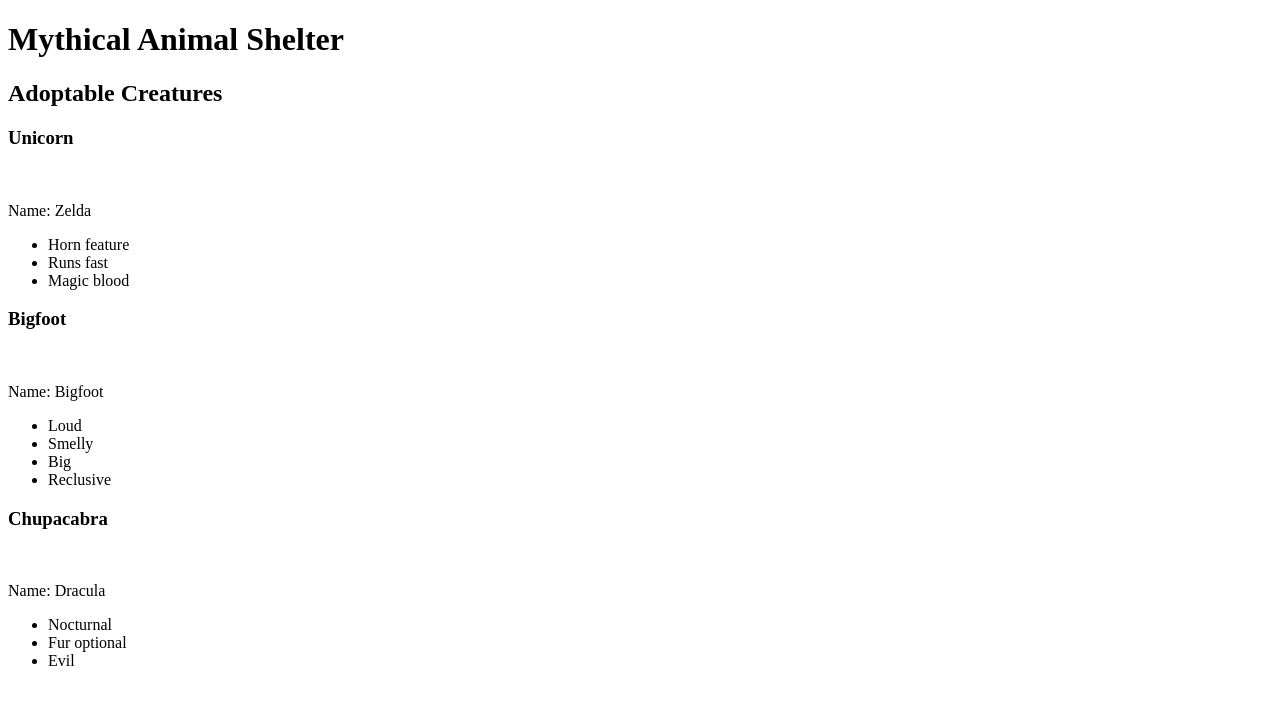
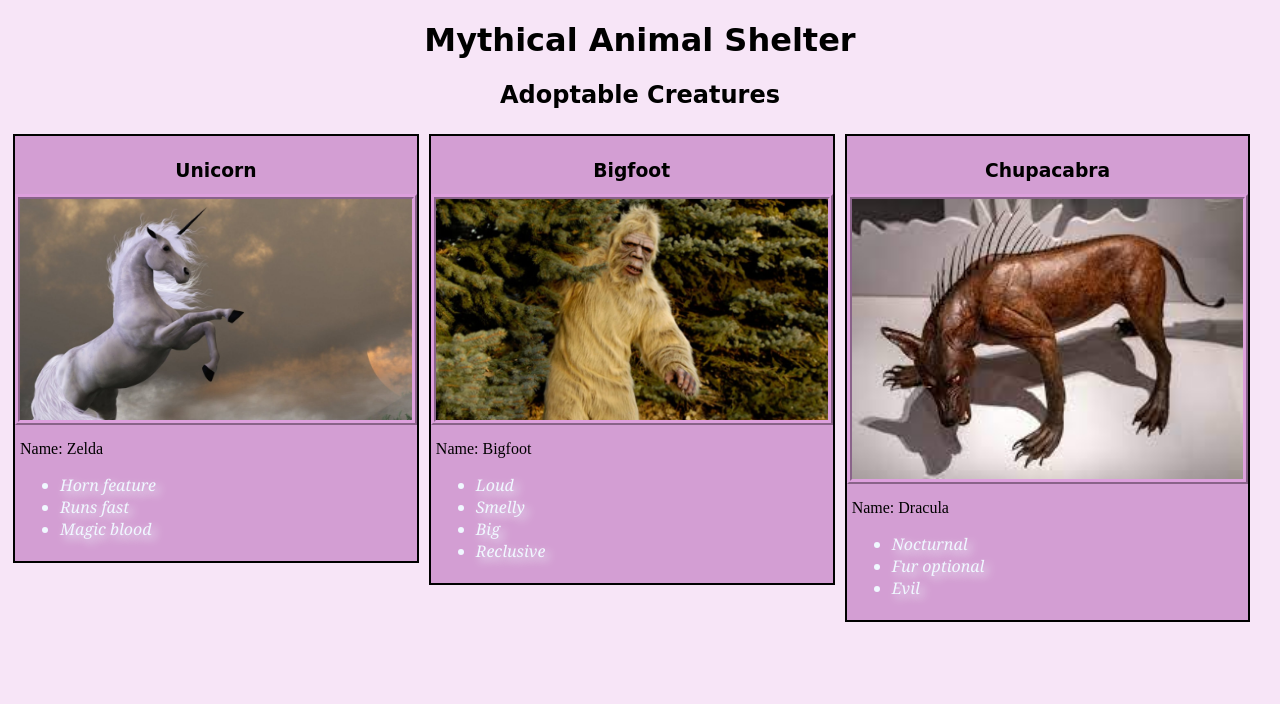
Before and after one commit to EmilioG1/animal-shelter, a plain HTML site: page index.html in a window 1280 px wide. Drawn offline with Linux system fonts and the light colour scheme.

Commit message:
Added css and images
Co-authored-by: Jessica Schueler <jessicagrace.schueler@gmail.com>

```diff
--- a/index.html
+++ b/index.html
@@ -7,16 +7,19 @@
 <body>
   <h1>Mythical Animal Shelter</h1>
   <h2>Adoptable Creatures</h2>
+    <div class="column">
     <h3>Unicorn</h3>
-  <img src="" alt="">
+    <img src="img/unicorn.jpeg" alt="Unicorn" class="centered-image">
     <p>Name: Zelda</p>
     <ul>
       <li>Horn feature</li>
       <li>Runs fast</li>
       <li>Magic blood</li>
     </ul>
+  </div>
+  <div class="column">
     <h3>Bigfoot</h3>
-  <img src="" alt="">
+    <img src="img/bigfoot.webp" alt="Largefoot" class="centered-image">
     <p>Name: Bigfoot</p>
     <ul>
       <li>Loud</li>
@@ -24,13 +27,16 @@
       <li>Big</li>
       <li>Reclusive</li>
     </ul>
+  </div>
+  <div class="column">
     <h3>Chupacabra</h3>
-  <img src="" alt="">
+    <img src="img/chupacabra.jpeg" alt="Weird coyote" class="centered-image">
     <p>Name: Dracula</p>
     <ul>
       <li>Nocturnal</li>
       <li>Fur optional</li>
       <li>Evil</li>
     </ul>
+  </div>
 </body>
 </html>
--- a/styles.css
+++ b/styles.css
@@ -0,0 +1,47 @@
+.column {
+  width:31%;
+  float: left;
+  border: 2px solid black;
+  margin: 5px;
+  padding: 5px;
+  background-color: rgba(128, 0, 128, 0.308);
+}
+
+body {
+  background-color: rgba(240, 208, 240, 0.534);
+}
+
+h1 {
+  text-align: center;
+  font-family: cursive;
+  font-weight: bold;
+}
+
+h2 {
+  text-align: center;
+  font-family: cursive;
+}
+
+h3 {
+  text-align: center;
+  font-family: cursive;
+}
+
+ul {
+  font-family: Georgia, 'Times New Roman', Times, serif;
+  font-style: oblique;
+  text-decoration: underline;
+}
+
+.column ul {
+  text-decoration: none;
+  color: aliceblue;
+  text-shadow: 4px 4px 10px;
+}
+
+img {
+  width: 100%;
+  height: auto;
+  border: 5px ridge plum;
+  margin: -5px;
+}
```
Also changed, not shown: img/bigfoot.webp (added), img/chupacabra.jpeg (added), img/unicorn.jpeg (added). Lines whose indentation alone changed are shown as unchanged.
